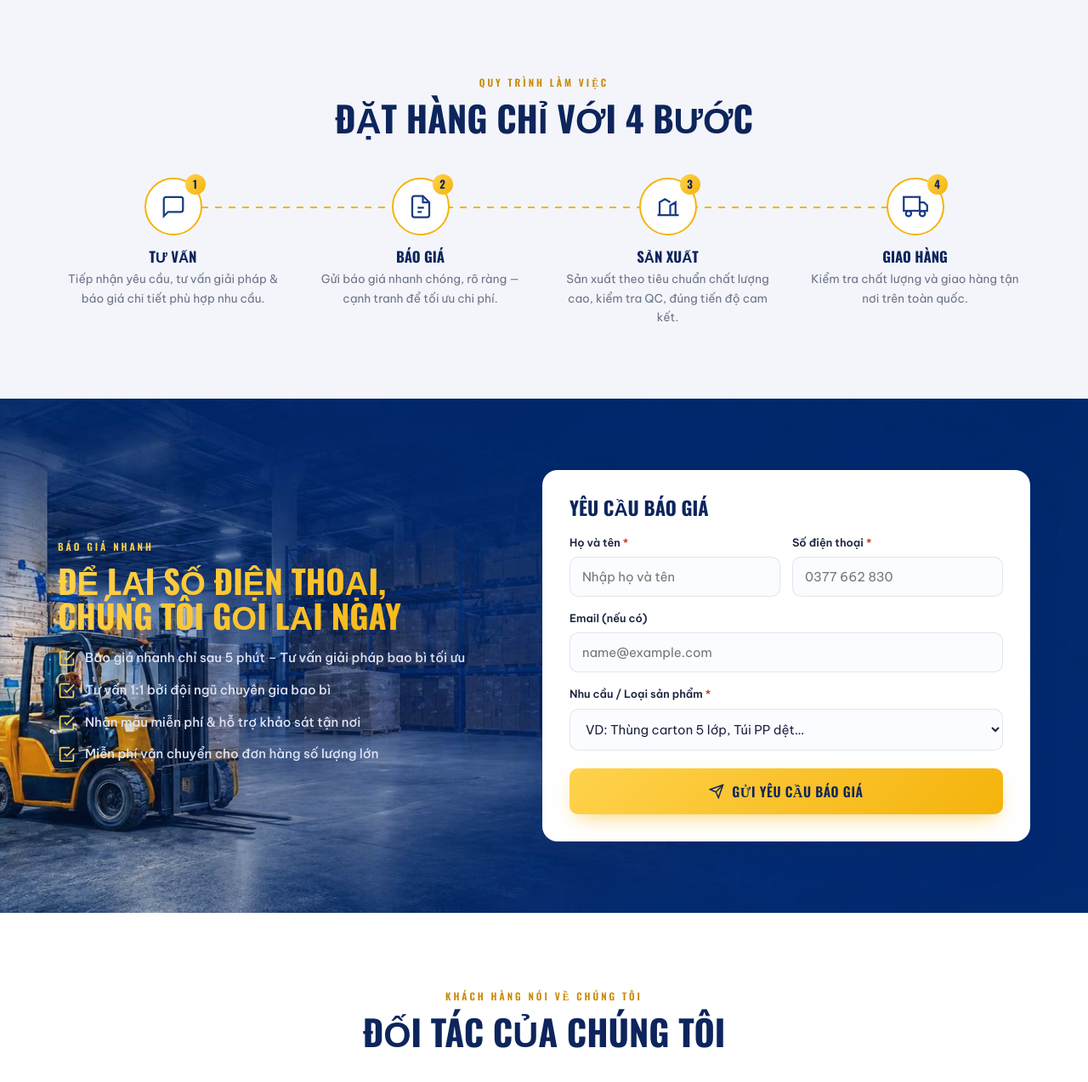
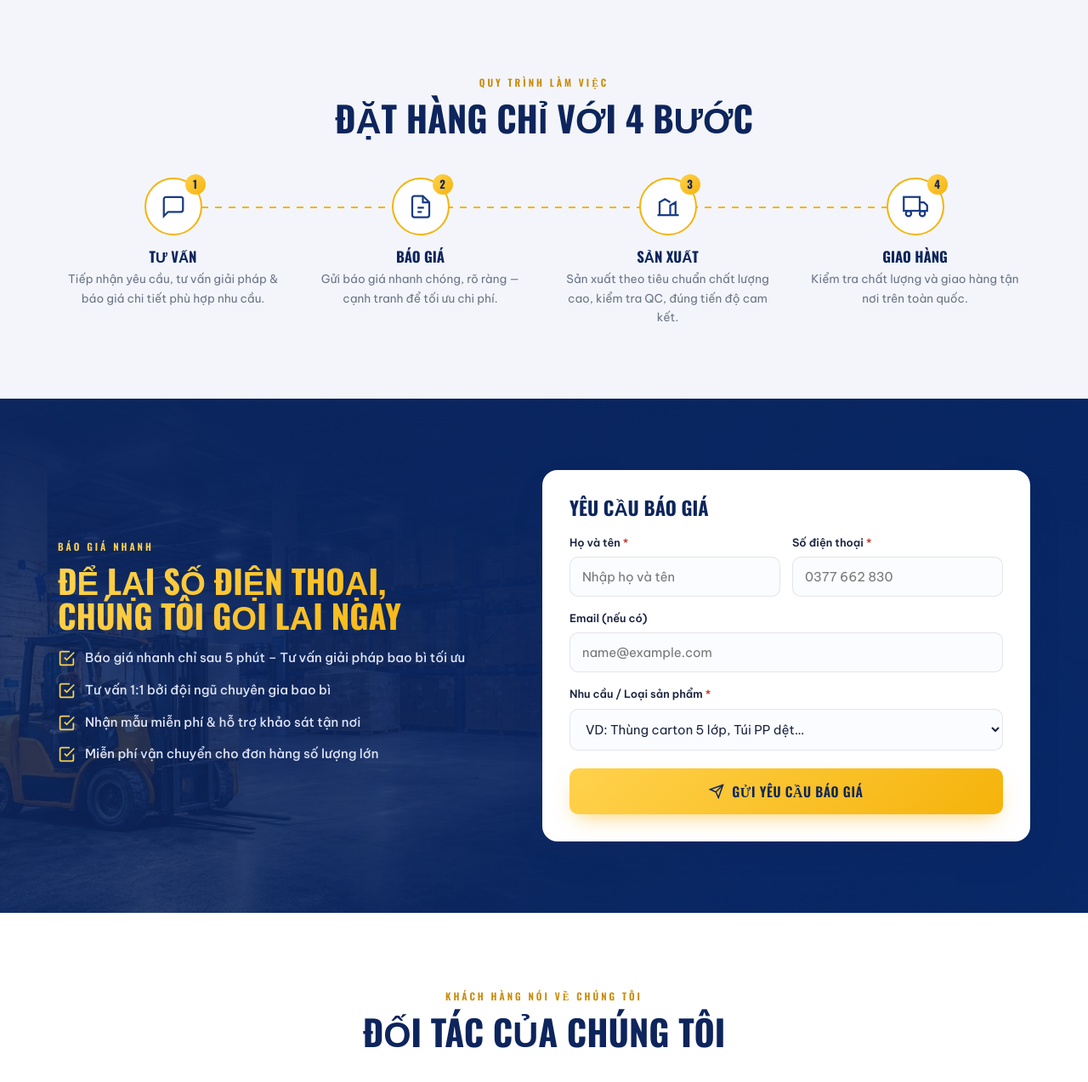
Before and after one commit to anhtienhm/baobidep-theme, a WordPress theme: template front-page.php in a window 1280 px wide. Shown: the part 3061-4334 px from the top of the page at 85% size. Run offline with PHP 8.4 and a stand-in for WordPress, Linux system fonts and the light colour scheme; the site name, menu and one post (Sample post) are stand-ins, and other content is empty; some libraries are stand-ins or nearby versions.

Commit message:
Tăng overlay cho section .quote để text rõ hơn
Thêm .quote::before là dark gradient navy (88%→50%) đè lên background
image (.qbg). Overlay sit ở z-index:1, giữa qbg (z:0) và content (z:2),
giúp text bên trái nổi bật rõ ràng trên ảnh nhà kho/xe nâng.

https://claude.ai/code/session_011A8kz7BmqrvXzLkU7Z8BXJ

```diff
--- a/style.css
+++ b/style.css
@@ -169,6 +169,7 @@ header.shrink .nav{padding:8px 0}
 .quote{background:var(--grad-navy);color:#fff;overflow:hidden}
 .quote::after{content:"";position:absolute;top:0;right:0;width:50%;height:100%;opacity:.5;background:radial-gradient(circle at 80% 20%,rgba(245,179,11,.16),transparent 60%)}
 .quote .qbg{position:absolute;inset:0;z-index:0;background:center/cover;opacity:.92}
+.quote::before{content:"";position:absolute;inset:0;z-index:1;background:linear-gradient(110deg,rgba(13,37,92,.88) 0%,rgba(13,37,92,.72) 50%,rgba(13,37,92,.5) 100%);pointer-events:none}
 .quote .wrap{position:relative;z-index:2;display:grid;grid-template-columns:1fr 1.1fr;gap:48px;align-items:center}
 .qleft h2{font-size:clamp(1.7rem,3.2vw,2.4rem);text-transform:uppercase;margin:8px 0 18px}
 .qperks{list-style:none;margin-top:8px}
```
